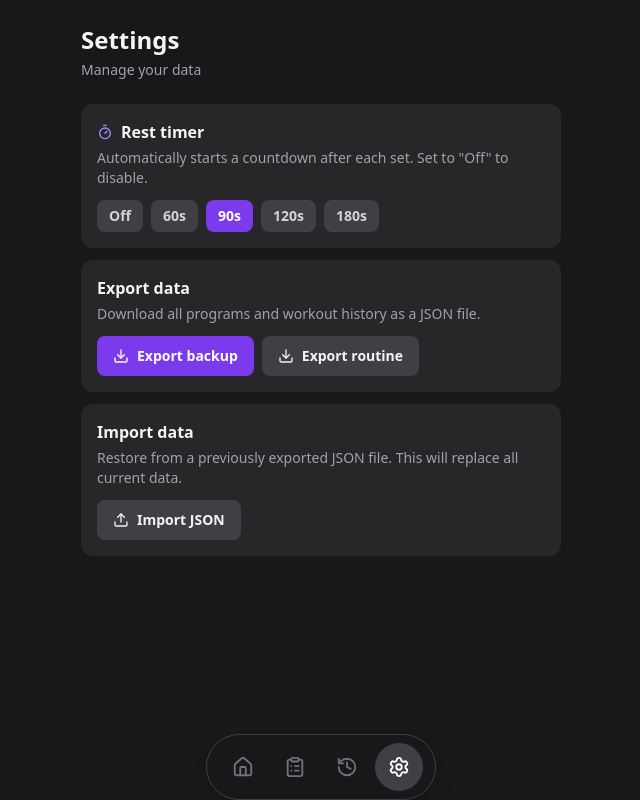
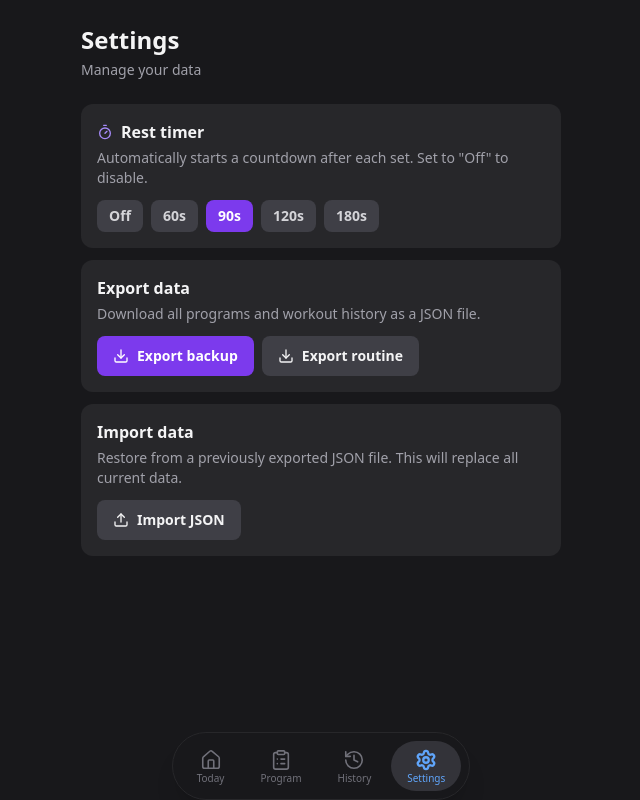
Before and after one commit to ngallion/pushlog-app, a React (Vite) app: page /settings in a window 1280 px wide. Shown: the whole page, without its empty margins (319-959 px from the left). Built offline with nearby package versions, Linux system fonts and the light colour scheme.

Commit message:
add labels and pill highlight to bottom nav tabs

```diff
--- a/src/components/BottomNav.tsx
+++ b/src/components/BottomNav.tsx
@@ -1,6 +1,13 @@
 import { useEffect, useRef } from "react";
 import { NavLink } from "react-router-dom";
 import { Home, ClipboardList, History, Settings } from "lucide-react";
+
+const tabs = [
+  { to: "/", label: "Today", icon: Home, end: true },
+  { to: "/program", label: "Program", icon: ClipboardList, end: false },
+  { to: "/history", label: "History", icon: History, end: false },
+  { to: "/settings", label: "Settings", icon: Settings, end: false },
+];
 
 export function BottomNav() {
   const navRef = useRef<HTMLElement>(null);
@@ -30,24 +37,30 @@ export function BottomNav() {
     };
   }, []);
 
-  const navClass = ({ isActive }: { isActive: boolean }) =>
-    `flex items-center justify-center w-12 h-12 rounded-full transition-colors ${isActive ? "bg-zinc-700 text-white" : "text-zinc-500 hover:text-zinc-300"}`;
-
   return (
     <nav ref={navRef} className="fixed bottom-0 left-0 right-0 z-50 flex justify-center pb-6 pb-safe pointer-events-none">
-      <div className="pointer-events-auto flex items-center gap-1 bg-zinc-900 border border-zinc-700 rounded-full px-3 py-2 shadow-xl">
-        <NavLink to="/" end className={navClass}>
-          <Home size={22} />
-        </NavLink>
-        <NavLink to="/program" className={navClass}>
-          <ClipboardList size={22} />
-        </NavLink>
-        <NavLink to="/history" className={navClass}>
-          <History size={22} />
-        </NavLink>
-        <NavLink to="/settings" className={navClass}>
-          <Settings size={22} />
-        </NavLink>
+      <div className="pointer-events-auto flex items-center gap-1 bg-zinc-900 border border-zinc-800 rounded-full px-2 py-2 shadow-xl">
+        {tabs.map(({ to, label, icon: Icon, end }) => (
+          <NavLink
+            key={to}
+            to={to}
+            end={end}
+            className={({ isActive }) =>
+              `flex flex-col items-center gap-0.5 px-4 py-2 rounded-full transition-colors ${
+                isActive
+                  ? "bg-zinc-700/70 text-blue-400"
+                  : "text-zinc-500 hover:text-zinc-300"
+              }`
+            }
+          >
+            {({ isActive }) => (
+              <>
+                <Icon size={22} strokeWidth={isActive ? 2.5 : 1.75} />
+                <span className="text-[10px] font-medium leading-none">{label}</span>
+              </>
+            )}
+          </NavLink>
+        ))}
       </div>
     </nav>
   );
```
